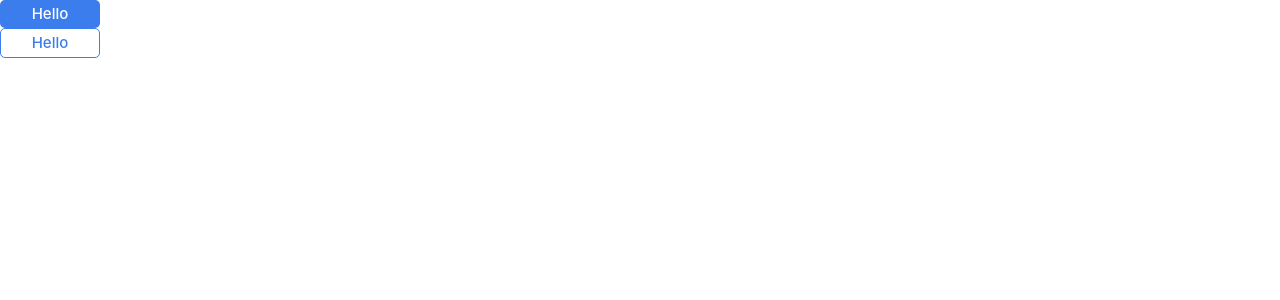
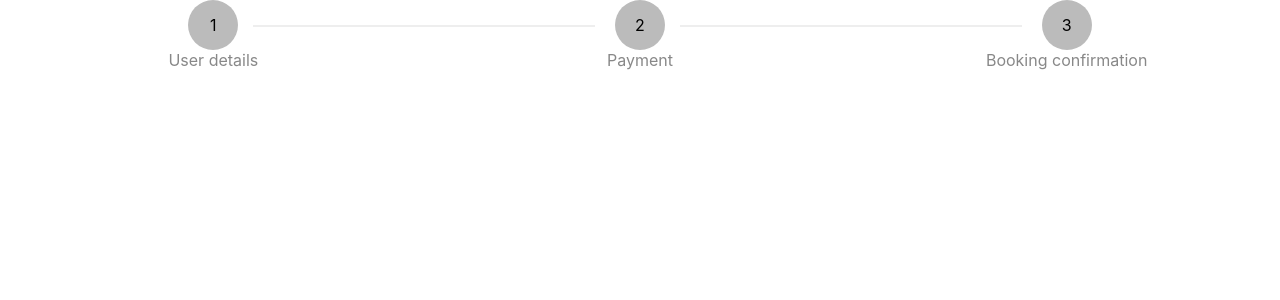
Before and after one commit to vikrantaroraa/canary-design, a React (Vite) app: page / in a window 1280 px wide. Shown: the top 300 px of the page. Built offline with nearby package versions, Linux system fonts and the light colour scheme.

Commit message:
feat: started Steps library  component and added styles for inactive state

```diff
--- a/src/App.tsx
+++ b/src/App.tsx
@@ -3,21 +3,21 @@ import "./App.css";
 import { ExampleTabsTypeB } from "src/components/example-components/TabsTypeBExample";
 import { MultiStepForm } from "src/components/MultiStepForm";
 import { FormExample } from "src/components/example-components/FormExample";
-import Steps from "src/components/dummy-components/Steps";
 import { Button } from "src/components/Button";
+import { ExampleSteps } from "src/components/Steps";
 
 function App() {
   return (
     <>
       {/* <ExampleTabs />
       <ExampleTabsTypeB />
-      <MultiStepForm />
-      <FormExample /> */}
-      {/* <Steps /> */}
-      <Button type="fill" onClick={() => console.log("hi")}>
+      <MultiStepForm /> */}
+      {/* <FormExample /> */}
+      <ExampleSteps />
+      {/* <Button type="fill" onClick={() => console.log("hi")}>
         Hello
       </Button>
-      <Button onClick={() => console.log("hi")}>Hello</Button>
+      <Button onClick={() => console.log("hi")}>Hello</Button> */}
     </>
   );
 }
--- /dev/null
+++ b/src/components/Steps/index.module.css
@@ -0,0 +1,49 @@
+.steps-container {
+  display: flex;
+  width: 100%;
+  justify-content: space-between;
+}
+.steps-and-line {
+  flex: 1;
+  position: relative;
+  /* background-color: lightyellow; */
+  /* border: 1px dotted; */
+}
+
+.line {
+  border: 1px solid;
+  position: absolute;
+  top: calc(50% - 10px);
+  left: calc(50% + 40px);
+  width: calc(100% - 85px);
+}
+
+.steps-info {
+  display: flex;
+  justify-content: center;
+  align-items: center;
+  display: flex;
+  flex-direction: column;
+  /* background-color: grey; */
+}
+
+.circle {
+  display: flex;
+  justify-content: center;
+  align-items: center;
+  height: 50px;
+  width: 50px;
+  border-radius: 100%;
+}
+
+.step-inactive .circle {
+  background-color: #bbb;
+}
+
+.step-inactive .label {
+  color: #888;
+}
+
+.step-inactive .line {
+  border-color: #eee;
+}
--- /dev/null
+++ b/src/components/Steps/index.tsx
@@ -0,0 +1,33 @@
+import React from "react";
+import styles from "src/components/Steps/index.module.css";
+
+export interface StepsProps {
+  steps: string[];
+}
+
+function Steps({ steps }: StepsProps) {
+  return (
+    <div className={styles["steps-container"]}>
+      {steps.map((step, index) => {
+        return (
+          <div
+            className={`${styles["steps-and-line"]} ${styles["step-inactive"]} `}
+          >
+            <div className={styles["steps-info"]}>
+              <div className={styles["circle"]}>{index + 1}</div>
+              <div className={styles["label"]}>{step}</div>
+            </div>
+            {index < steps.length - 1 && <div className={styles["line"]}></div>}
+          </div>
+        );
+      })}
+    </div>
+  );
+}
+
+export { Steps };
+
+export const ExampleSteps = () => {
+  const steps = ["User details", "Payment", "Booking confirmation"];
+  return <Steps steps={steps} />;
+};
```
Also changed, not shown: src/components/Steps/index.interface.ts (added).
